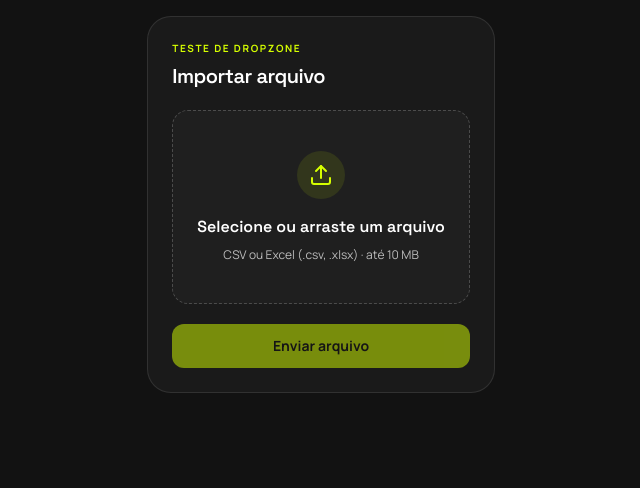
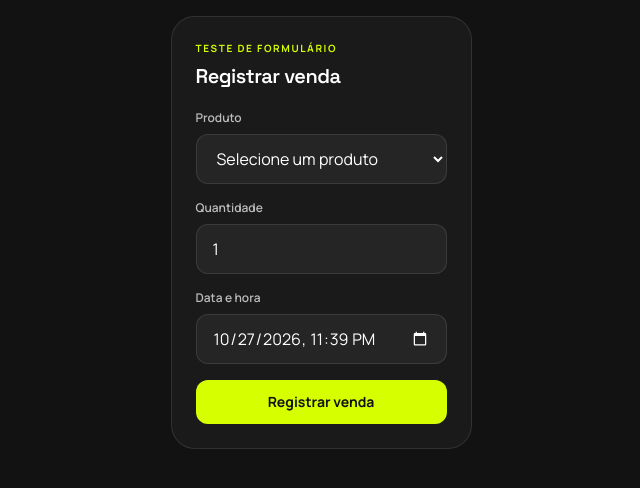
Before and after one commit to Hosz/DemandaRecife, a Next.js app in the folder app/: page / in a window 1280 px wide. Shown: the top 488 px of the page, without its empty margins (319-959 px from the left). Built offline with nearby package versions, Linux system fonts and the light colour scheme.

Commit message:
feat: adiciona formulario de venda

```diff
--- /dev/null
+++ b/app/app/components/SaleForm.tsx
@@ -0,0 +1,114 @@
+"use client";
+
+import { useState, type FormEvent } from "react";
+
+export type Product = {
+  id: number;
+  name: string;
+};
+
+export type SaleFormData = {
+  productId: number;
+  quantity: number;
+  soldAt: string; // data e hora em formato ISO
+};
+
+type SaleFormProps = {
+  products: Product[];
+  // retorna true se o envio deu certo (aí o formulário é limpo)
+  onSubmit: (data: SaleFormData) => Promise<boolean>;
+};
+
+// o input datetime-local espera "AAAA-MM-DDTHH:mm" no horário local
+function getNowLocalInput() {
+  const now = new Date();
+  now.setMinutes(now.getMinutes() - now.getTimezoneOffset());
+  return now.toISOString().slice(0, 16);
+}
+
+export function SaleForm({ products, onSubmit }: SaleFormProps) {
+  const [productId, setProductId] = useState("");
+  const [quantity, setQuantity] = useState("1");
+  const [soldAt, setSoldAt] = useState(getNowLocalInput);
+  const [isSending, setIsSending] = useState(false);
+
+  async function handleSubmit(event: FormEvent<HTMLFormElement>) {
+    event.preventDefault();
+    if (isSending) return;
+
+    setIsSending(true);
+
+    let success = false;
+    try {
+      success = await onSubmit({
+        productId: Number(productId),
+        quantity: Number(quantity),
+        soldAt: new Date(soldAt).toISOString(),
+      });
+    } finally {
+      setIsSending(false);
+    }
+
+    if (success) {
+      setProductId("");
+      setQuantity("1");
+      setSoldAt(getNowLocalInput());
+    }
+  }
+
+  return (
+    <form onSubmit={handleSubmit} className="space-y-4">
+      <label className="block">
+        <span className="field-label">Produto</span>
+        <select
+          className="field text-base"
+          value={productId}
+          onChange={(event) => setProductId(event.target.value)}
+          disabled={isSending}
+          required
+        >
+          <option value="" disabled>
+            Selecione um produto
+          </option>
+          {products.map((product) => (
+            <option key={product.id} value={product.id}>
+              {product.name}
+            </option>
+          ))}
+        </select>
+      </label>
+
+      <label className="block">
+        <span className="field-label">Quantidade</span>
+        <input
+          className="field text-base"
+          type="number"
+          inputMode="numeric"
+          min={1}
+          step={1}
+          value={quantity}
+          onChange={(event) => setQuantity(event.target.value)}
+          disabled={isSending}
+          required
+        />
+      </label>
+
+      <label className="block">
+        <span className="field-label">Data e hora</span>
+        <input
+          className="field text-base [color-scheme:dark]"
+          type="datetime-local"
+          value={soldAt}
+          onChange={(event) => setSoldAt(event.target.value)}
+          disabled={isSending}
+          required
+          suppressHydrationWarning
+        />
+      </label>
+
+      <button className="primary-button" type="submit" disabled={isSending}>
+        {isSending ? "Registrando..." : "Registrar venda"}
+      </button>
+    </form>
+  );
+}
--- a/app/app/page.tsx
+++ b/app/app/page.tsx
@@ -1,36 +1,34 @@
 "use client";
 
-import { useState } from "react";
-import { Dropzone } from "./components/Dropzone";
+import { SaleForm, type SaleFormData } from "./components/SaleForm";
 import { useToast } from "./components/ToastProvider";
 
+const MOCK_PRODUCTS = [
+  { id: 1, name: "Leite integral" },
+  { id: 2, name: "Iogurte natural" },
+  { id: 3, name: "Farinha de trigo" },
+  { id: 4, name: "Café em grãos" },
+  { id: 5, name: "Refrigerante lata" },
+];
+
 export default function Home() {
-  const [file, setFile] = useState<File | null>(null);
   const { showToast } = useToast();
 
-  function handleSend() {
-    if (!file) return;
-    showToast("success", `${file.name} pronto para enviar (teste)`);
+  async function handleSaleSubmit(data: SaleFormData) {
+    // simula o envio ao servidor
+    await new Promise((resolve) => setTimeout(resolve, 1000));
+    console.log("Venda enviada:", data);
+    showToast("success", "Venda registrada com sucesso");
+    return true;
   }
 
   return (
     <main className="mx-auto max-w-md p-4">
       <section className="panel">
-        <p className="eyebrow">Teste de dropzone</p>
-        <h1 className="section-title">Importar arquivo</h1>
+        <p className="eyebrow">Teste de formulário</p>
+        <h1 className="section-title mb-5">Registrar venda</h1>
 
-        <div className="mt-5">
-          <Dropzone file={file} onFileChange={setFile} />
-        </div>
-
-        <button
-          className="primary-button mt-5"
-          type="button"
-          onClick={handleSend}
-          disabled={!file}
-        >
-          Enviar arquivo
-        </button>
+        <SaleForm products={MOCK_PRODUCTS} onSubmit={handleSaleSubmit} />
       </section>
     </main>
   );
```
